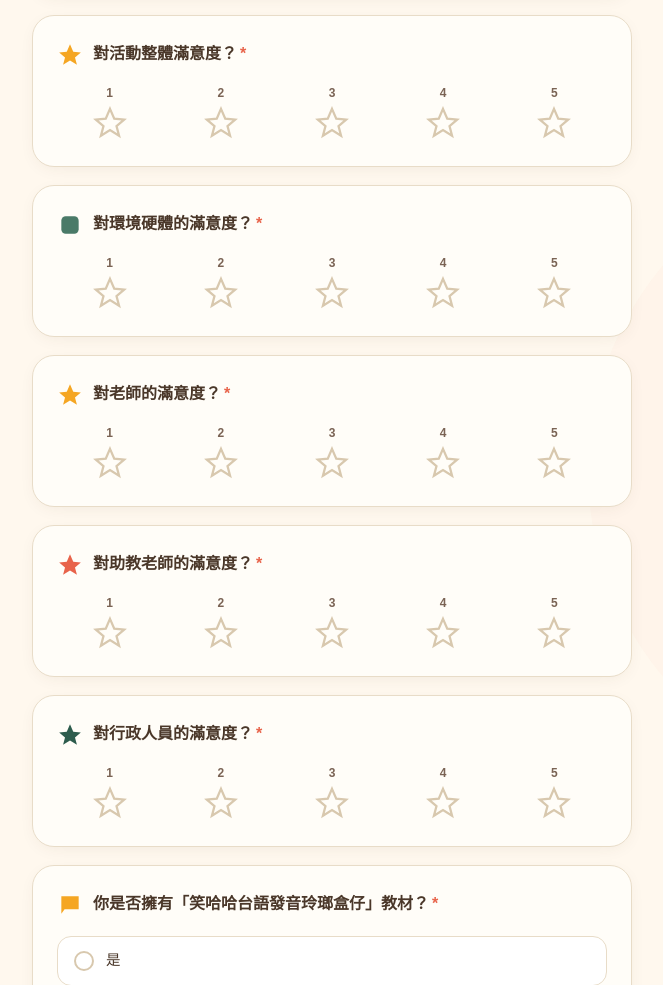
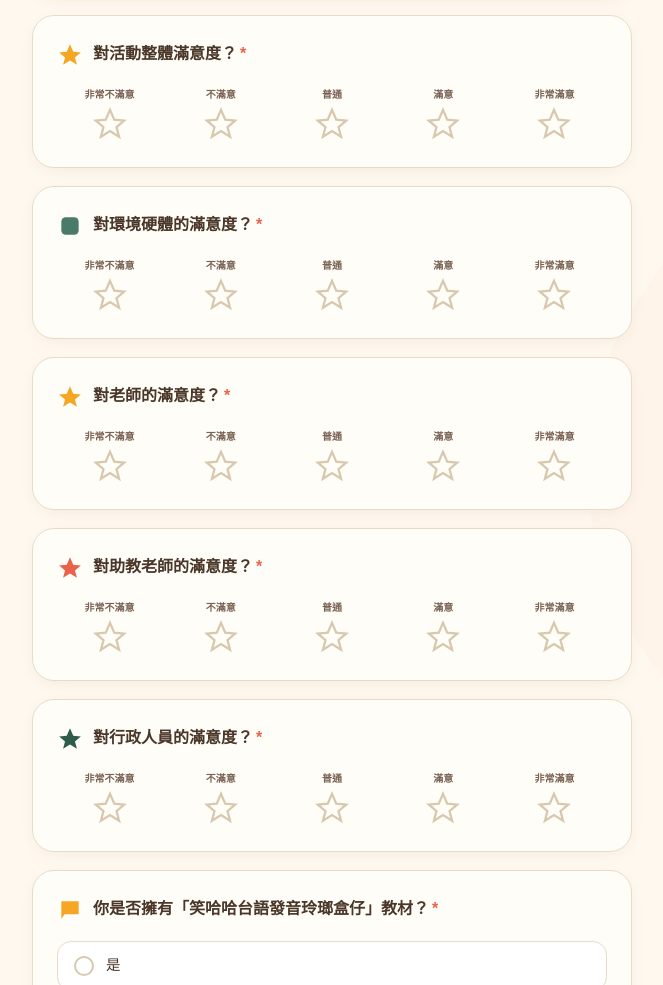
Before and after one commit to lesecondfloor-glitch/26summercamp-survey, a plain HTML site: page index.html in a window 1280 px wide. Shown: the part 1769-2754 px from the top of the page, without its empty margins (308-971 px from the left). Drawn offline with Linux system fonts and the light colour scheme.

Commit message:
Add files via upload

```diff
--- a/index.html
+++ b/index.html
@@ -110,7 +110,7 @@
   /* Stars */
   .stars { display: flex; justify-content: space-between; gap: 6px; }
   .star-item { display: flex; flex-direction: column; align-items: center; gap: 6px; cursor: pointer; flex: 1; }
-  .star-num { font-size: 12px; color: var(--brown-soft); font-weight: 700; }
+  .star-num { font-size: 10px; color: var(--brown-soft); font-weight: 700; }
   .star-svg { width: 34px; height: 34px; transition: transform 0.15s; }
   .star-item:hover .star-svg { transform: scale(1.12); }
   .star-svg path { fill: none; stroke: #D8C8AE; stroke-width: 1.6; transition: fill 0.15s, stroke 0.15s; }
@@ -273,11 +273,11 @@
           <div class="q-title">對活動整體滿意度？<span class="req">*</span></div>
         </div>
         <div class="stars" data-name="entry.578147066" data-type="star">
-          <label class="star-item" data-val="1"><span class="star-num">1</span><svg class="star-svg" viewBox="0 0 24 24"><path d="M12 2l3 7 7 .6-5.4 4.6L18.4 21 12 17l-6.4 4 1.8-6.8L2 9.6 9 9z"/></svg><input type="radio" name="entry.578147066" value="1"></label>
-          <label class="star-item" data-val="2"><span class="star-num">2</span><svg class="star-svg" viewBox="0 0 24 24"><path d="M12 2l3 7 7 .6-5.4 4.6L18.4 21 12 17l-6.4 4 1.8-6.8L2 9.6 9 9z"/></svg><input type="radio" name="entry.578147066" value="2"></label>
-          <label class="star-item" data-val="3"><span class="star-num">3</span><svg class="star-svg" viewBox="0 0 24 24"><path d="M12 2l3 7 7 .6-5.4 4.6L18.4 21 12 17l-6.4 4 1.8-6.8L2 9.6 9 9z"/></svg><input type="radio" name="entry.578147066" value="3"></label>
-          <label class="star-item" data-val="4"><span class="star-num">4</span><svg class="star-svg" viewBox="0 0 24 24"><path d="M12 2l3 7 7 .6-5.4 4.6L18.4 21 12 17l-6.4 4 1.8-6.8L2 9.6 9 9z"/></svg><input type="radio" name="entry.578147066" value="4"></label>
-          <label class="star-item" data-val="5"><span class="star-num">5</span><svg class="star-svg" viewBox="0 0 24 24"><path d="M12 2l3 7 7 .6-5.4 4.6L18.4 21 12 17l-6.4 4 1.8-6.8L2 9.6 9 9z"/></svg><input type="radio" name="entry.578147066" value="5"></label>
+          <label class="star-item" data-val="1"><span class="star-num">非常不滿意</span><svg class="star-svg" viewBox="0 0 24 24"><path d="M12 2l3 7 7 .6-5.4 4.6L18.4 21 12 17l-6.4 4 1.8-6.8L2 9.6 9 9z"/></svg><input type="radio" name="entry.578147066" value="1"></label>
+          <label class="star-item" data-val="2"><span class="star-num">不滿意</span><svg class="star-svg" viewBox="0 0 24 24"><path d="M12 2l3 7 7 .6-5.4 4.6L18.4 21 12 17l-6.4 4 1.8-6.8L2 9.6 9 9z"/></svg><input type="radio" name="entry.578147066" value="2"></label>
+          <label class="star-item" data-val="3"><span class="star-num">普通</span><svg class="star-svg" viewBox="0 0 24 24"><path d="M12 2l3 7 7 .6-5.4 4.6L18.4 21 12 17l-6.4 4 1.8-6.8L2 9.6 9 9z"/></svg><input type="radio" name="entry.578147066" value="3"></label>
+          <label class="star-item" data-val="4"><span class="star-num">滿意</span><svg class="star-svg" viewBox="0 0 24 24"><path d="M12 2l3 7 7 .6-5.4 4.6L18.4 21 12 17l-6.4 4 1.8-6.8L2 9.6 9 9z"/></svg><input type="radio" name="entry.578147066" value="4"></label>
+          <label class="star-item" data-val="5"><span class="star-num">非常滿意</span><svg class="star-svg" viewBox="0 0 24 24"><path d="M12 2l3 7 7 .6-5.4 4.6L18.4 21 12 17l-6.4 4 1.8-6.8L2 9.6 9 9z"/></svg><input type="radio" name="entry.578147066" value="5"></label>
         </div>
         <div class="error-msg">請給予評分</div>
       </div>
@@ -289,11 +289,11 @@
           <div class="q-title">對環境硬體的滿意度？<span class="req">*</span></div>
         </div>
         <div class="stars" data-name="entry.2045939945" data-type="star">
-          <label class="star-item" data-val="1"><span class="star-num">1</span><svg class="star-svg" viewBox="0 0 24 24"><path d="M12 2l3 7 7 .6-5.4 4.6L18.4 21 12 17l-6.4 4 1.8-6.8L2 9.6 9 9z"/></svg><input type="radio" name="entry.2045939945" value="1"></label>
-          <label class="star-item" data-val="2"><span class="star-num">2</span><svg class="star-svg" viewBox="0 0 24 24"><path d="M12 2l3 7 7 .6-5.4 4.6L18.4 21 12 17l-6.4 4 1.8-6.8L2 9.6 9 9z"/></svg><input type="radio" name="entry.2045939945" value="2"></label>
-          <label class="star-item" data-val="3"><span class="star-num">3</span><svg class="star-svg" viewBox="0 0 24 24"><path d="M12 2l3 7 7 .6-5.4 4.6L18.4 21 12 17l-6.4 4 1.8-6.8L2 9.6 9 9z"/></svg><input type="radio" name="entry.2045939945" value="3"></label>
-          <label class="star-item" data-val="4"><span class="star-num">4</span><svg class="star-svg" viewBox="0 0 24 24"><path d="M12 2l3 7 7 .6-5.4 4.6L18.4 21 12 17l-6.4 4 1.8-6.8L2 9.6 9 9z"/></svg><input type="radio" name="entry.2045939945" value="4"></label>
-          <label class="star-item" data-val="5"><span class="star-num">5</span><svg class="star-svg" viewBox="0 0 24 24"><path d="M12 2l3 7 7 .6-5.4 4.6L18.4 21 12 17l-6.4 4 1.8-6.8L2 9.6 9 9z"/></svg><input type="radio" name="entry.2045939945" value="5"></label>
+          <label class="star-item" data-val="1"><span class="star-num">非常不滿意</span><svg class="star-svg" viewBox="0 0 24 24"><path d="M12 2l3 7 7 .6-5.4 4.6L18.4 21 12 17l-6.4 4 1.8-6.8L2 9.6 9 9z"/></svg><input type="radio" name="entry.2045939945" value="1"></label>
+          <label class="star-item" data-val="2"><span class="star-num">不滿意</span><svg class="star-svg" viewBox="0 0 24 24"><path d="M12 2l3 7 7 .6-5.4 4.6L18.4 21 12 17l-6.4 4 1.8-6.8L2 9.6 9 9z"/></svg><input type="radio" name="entry.2045939945" value="2"></label>
+          <label class="star-item" data-val="3"><span class="star-num">普通</span><svg class="star-svg" viewBox="0 0 24 24"><path d="M12 2l3 7 7 .6-5.4 4.6L18.4 21 12 17l-6.4 4 1.8-6.8L2 9.6 9 9z"/></svg><input type="radio" name="entry.2045939945" value="3"></label>
+          <label class="star-item" data-val="4"><span class="star-num">滿意</span><svg class="star-svg" viewBox="0 0 24 24"><path d="M12 2l3 7 7 .6-5.4 4.6L18.4 21 12 17l-6.4 4 1.8-6.8L2 9.6 9 9z"/></svg><input type="radio" name="entry.2045939945" value="4"></label>
+          <label class="star-item" data-val="5"><span class="star-num">非常滿意</span><svg class="star-svg" viewBox="0 0 24 24"><path d="M12 2l3 7 7 .6-5.4 4.6L18.4 21 12 17l-6.4 4 1.8-6.8L2 9.6 9 9z"/></svg><input type="radio" name="entry.2045939945" value="5"></label>
         </div>
         <div class="error-msg">請給予評分</div>
       </div>
@@ -305,11 +305,11 @@
           <div class="q-title">對老師的滿意度？<span class="req">*</span></div>
         </div>
         <div class="stars" data-name="entry.1779283851" data-type="star">
-          <label class="star-item" data-val="1"><span class="star-num">1</span><svg class="star-svg" viewBox="0 0 24 24"><path d="M12 2l3 7 7 .6-5.4 4.6L18.4 21 12 17l-6.4 4 1.8-6.8L2 9.6 9 9z"/></svg><input type="radio" name="entry.1779283851" value="1"></label>
-          <label class="star-item" data-val="2"><span class="star-num">2</span><svg class="star-svg" viewBox="0 0 24 24"><path d="M12 2l3 7 7 .6-5.4 4.6L18.4 21 12 17l-6.4 4 1.8-6.8L2 9.6 9 9z"/></svg><input type="radio" name="entry.1779283851" value="2"></label>
-          <label class="star-item" data-val="3"><span class="star-num">3</span><svg class="star-svg" viewBox="0 0 24 24"><path d="M12 2l3 7 7 .6-5.4 4.6L18.4 21 12 17l-6.4 4 1.8-6.8L2 9.6 9 9z"/></svg><input type="radio" name="entry.1779283851" value="3"></label>
-          <label class="star-item" data-val="4"><span class="star-num">4</span><svg class="star-svg" viewBox="0 0 24 24"><path d="M12 2l3 7 7 .6-5.4 4.6L18.4 21 12 17l-6.4 4 1.8-6.8L2 9.6 9 9z"/></svg><input type="radio" name="entry.1779283851" value="4"></label>
-          <label class="star-item" data-val="5"><span class="star-num">5</span><svg class="star-svg" viewBox="0 0 24 24"><path d="M12 2l3 7 7 .6-5.4 4.6L18.4 21 12 17l-6.4 4 1.8-6.8L2 9.6 9 9z"/></svg><input type="radio" name="entry.1779283851" value="5"></label>
+          <label class="star-item" data-val="1"><span class="star-num">非常不滿意</span><svg class="star-svg" viewBox="0 0 24 24"><path d="M12 2l3 7 7 .6-5.4 4.6L18.4 21 12 17l-6.4 4 1.8-6.8L2 9.6 9 9z"/></svg><input type="radio" name="entry.1779283851" value="1"></label>
+          <label class="star-item" data-val="2"><span class="star-num">不滿意</span><svg class="star-svg" viewBox="0 0 24 24"><path d="M12 2l3 7 7 .6-5.4 4.6L18.4 21 12 17l-6.4 4 1.8-6.8L2 9.6 9 9z"/></svg><input type="radio" name="entry.1779283851" value="2"></label>
+          <label class="star-item" data-val="3"><span class="star-num">普通</span><svg class="star-svg" viewBox="0 0 24 24"><path d="M12 2l3 7 7 .6-5.4 4.6L18.4 21 12 17l-6.4 4 1.8-6.8L2 9.6 9 9z"/></svg><input type="radio" name="entry.1779283851" value="3"></label>
+          <label class="star-item" data-val="4"><span class="star-num">滿意</span><svg class="star-svg" viewBox="0 0 24 24"><path d="M12 2l3 7 7 .6-5.4 4.6L18.4 21 12 17l-6.4 4 1.8-6.8L2 9.6 9 9z"/></svg><input type="radio" name="entry.1779283851" value="4"></label>
+          <label class="star-item" data-val="5"><span class="star-num">非常滿意</span><svg class="star-svg" viewBox="0 0 24 24"><path d="M12 2l3 7 7 .6-5.4 4.6L18.4 21 12 17l-6.4 4 1.8-6.8L2 9.6 9 9z"/></svg><input type="radio" name="entry.1779283851" value="5"></label>
         </div>
         <div class="error-msg">請給予評分</div>
       </div>
@@ -321,11 +321,11 @@
           <div class="q-title">對助教老師的滿意度？<span class="req">*</span></div>
         </div>
         <div class="stars" data-name="entry.1422756643" data-type="star">
-          <label class="star-item" data-val="1"><span class="star-num">1</span><svg class="star-svg" viewBox="0 0 24 24"><path d="M12 2l3 7 7 .6-5.4 4.6L18.4 21 12 17l-6.4 4 1.8-6.8L2 9.6 9 9z"/></svg><input type="radio" name="entry.1422756643" value="1"></label>
-          <label class="star-item" data-val="2"><span class="star-num">2</span><svg class="star-svg" viewBox="0 0 24 24"><path d="M12 2l3 7 7 .6-5.4 4.6L18.4 21 12 17l-6.4 4 1.8-6.8L2 9.6 9 9z"/></svg><input type="radio" name="entry.1422756643" value="2"></label>
-          <label class="star-item" data-val="3"><span class="star-num">3</span><svg class="star-svg" viewBox="0 0 24 24"><path d="M12 2l3 7 7 .6-5.4 4.6L18.4 21 12 17l-6.4 4 1.8-6.8L2 9.6 9 9z"/></svg><input type="radio" name="entry.1422756643" value="3"></label>
-          <label class="star-item" data-val="4"><span class="star-num">4</span><svg class="star-svg" viewBox="0 0 24 24"><path d="M12 2l3 7 7 .6-5.4 4.6L18.4 21 12 17l-6.4 4 1.8-6.8L2 9.6 9 9z"/></svg><input type="radio" name="entry.1422756643" value="4"></label>
-          <label class="star-item" data-val="5"><span class="star-num">5</span><svg class="star-svg" viewBox="0 0 24 24"><path d="M12 2l3 7 7 .6-5.4 4.6L18.4 21 12 17l-6.4 4 1.8-6.8L2 9.6 9 9z"/></svg><input type="radio" name="entry.1422756643" value="5"></label>
+          <label class="star-item" data-val="1"><span class="star-num">非常不滿意</span><svg class="star-svg" viewBox="0 0 24 24"><path d="M12 2l3 7 7 .6-5.4 4.6L18.4 21 12 17l-6.4 4 1.8-6.8L2 9.6 9 9z"/></svg><input type="radio" name="entry.1422756643" value="1"></label>
+          <label class="star-item" data-val="2"><span class="star-num">不滿意</span><svg class="star-svg" viewBox="0 0 24 24"><path d="M12 2l3 7 7 .6-5.4 4.6L18.4 21 12 17l-6.4 4 1.8-6.8L2 9.6 9 9z"/></svg><input type="radio" name="entry.1422756643" value="2"></label>
+          <label class="star-item" data-val="3"><span class="star-num">普通</span><svg class="star-svg" viewBox="0 0 24 24"><path d="M12 2l3 7 7 .6-5.4 4.6L18.4 21 12 17l-6.4 4 1.8-6.8L2 9.6 9 9z"/></svg><input type="radio" name="entry.1422756643" value="3"></label>
+          <label class="star-item" data-val="4"><span class="star-num">滿意</span><svg class="star-svg" viewBox="0 0 24 24"><path d="M12 2l3 7 7 .6-5.4 4.6L18.4 21 12 17l-6.4 4 1.8-6.8L2 9.6 9 9z"/></svg><input type="radio" name="entry.1422756643" value="4"></label>
+          <label class="star-item" data-val="5"><span class="star-num">非常滿意</span><svg class="star-svg" viewBox="0 0 24 24"><path d="M12 2l3 7 7 .6-5.4 4.6L18.4 21 12 17l-6.4 4 1.8-6.8L2 9.6 9 9z"/></svg><input type="radio" name="entry.1422756643" value="5"></label>
         </div>
         <div class="error-msg">請給予評分</div>
       </div>
@@ -337,11 +337,11 @@
           <div class="q-title">對行政人員的滿意度？<span class="req">*</span></div>
         </div>
         <div class="stars" data-name="entry.930804664" data-type="star">
-          <label class="star-item" data-val="1"><span class="star-num">1</span><svg class="star-svg" viewBox="0 0 24 24"><path d="M12 2l3 7 7 .6-5.4 4.6L18.4 21 12 17l-6.4 4 1.8-6.8L2 9.6 9 9z"/></svg><input type="radio" name="entry.930804664" value="1"></label>
-          <label class="star-item" data-val="2"><span class="star-num">2</span><svg class="star-svg" viewBox="0 0 24 24"><path d="M12 2l3 7 7 .6-5.4 4.6L18.4 21 12 17l-6.4 4 1.8-6.8L2 9.6 9 9z"/></svg><input type="radio" name="entry.930804664" value="2"></label>
-          <label class="star-item" data-val="3"><span class="star-num">3</span><svg class="star-svg" viewBox="0 0 24 24"><path d="M12 2l3 7 7 .6-5.4 4.6L18.4 21 12 17l-6.4 4 1.8-6.8L2 9.6 9 9z"/></svg><input type="radio" name="entry.930804664" value="3"></label>
-          <label class="star-item" data-val="4"><span class="star-num">4</span><svg class="star-svg" viewBox="0 0 24 24"><path d="M12 2l3 7 7 .6-5.4 4.6L18.4 21 12 17l-6.4 4 1.8-6.8L2 9.6 9 9z"/></svg><input type="radio" name="entry.930804664" value="4"></label>
-          <label class="star-item" data-val="5"><span class="star-num">5</span><svg class="star-svg" viewBox="0 0 24 24"><path d="M12 2l3 7 7 .6-5.4 4.6L18.4 21 12 17l-6.4 4 1.8-6.8L2 9.6 9 9z"/></svg><input type="radio" name="entry.930804664" value="5"></label>
+          <label class="star-item" data-val="1"><span class="star-num">非常不滿意</span><svg class="star-svg" viewBox="0 0 24 24"><path d="M12 2l3 7 7 .6-5.4 4.6L18.4 21 12 17l-6.4 4 1.8-6.8L2 9.6 9 9z"/></svg><input type="radio" name="entry.930804664" value="1"></label>
+          <label class="star-item" data-val="2"><span class="star-num">不滿意</span><svg class="star-svg" viewBox="0 0 24 24"><path d="M12 2l3 7 7 .6-5.4 4.6L18.4 21 12 17l-6.4 4 1.8-6.8L2 9.6 9 9z"/></svg><input type="radio" name="entry.930804664" value="2"></label>
+          <label class="star-item" data-val="3"><span class="star-num">普通</span><svg class="star-svg" viewBox="0 0 24 24"><path d="M12 2l3 7 7 .6-5.4 4.6L18.4 21 12 17l-6.4 4 1.8-6.8L2 9.6 9 9z"/></svg><input type="radio" name="entry.930804664" value="3"></label>
+          <label class="star-item" data-val="4"><span class="star-num">滿意</span><svg class="star-svg" viewBox="0 0 24 24"><path d="M12 2l3 7 7 .6-5.4 4.6L18.4 21 12 17l-6.4 4 1.8-6.8L2 9.6 9 9z"/></svg><input type="radio" name="entry.930804664" value="4"></label>
+          <label class="star-item" data-val="5"><span class="star-num">非常滿意</span><svg class="star-svg" viewBox="0 0 24 24"><path d="M12 2l3 7 7 .6-5.4 4.6L18.4 21 12 17l-6.4 4 1.8-6.8L2 9.6 9 9z"/></svg><input type="radio" name="entry.930804664" value="5"></label>
         </div>
         <div class="error-msg">請給予評分</div>
       </div>
```
